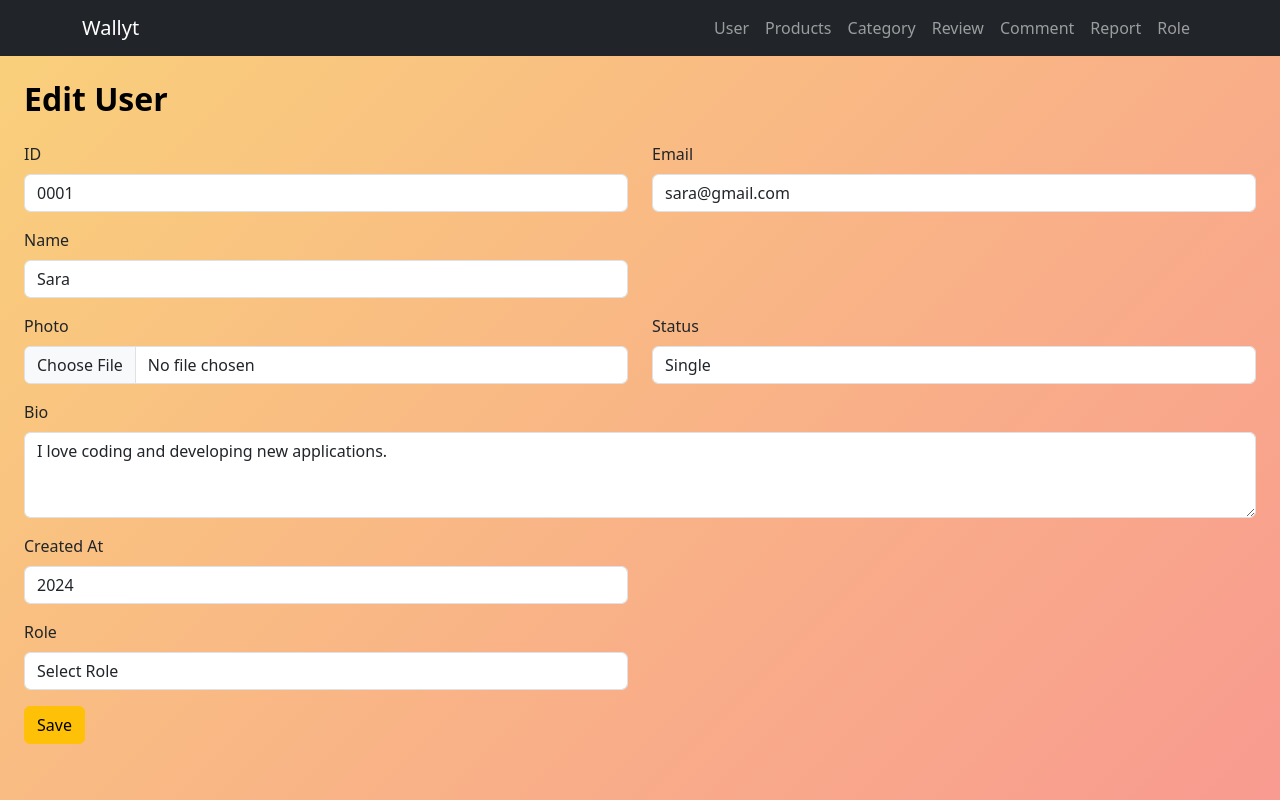
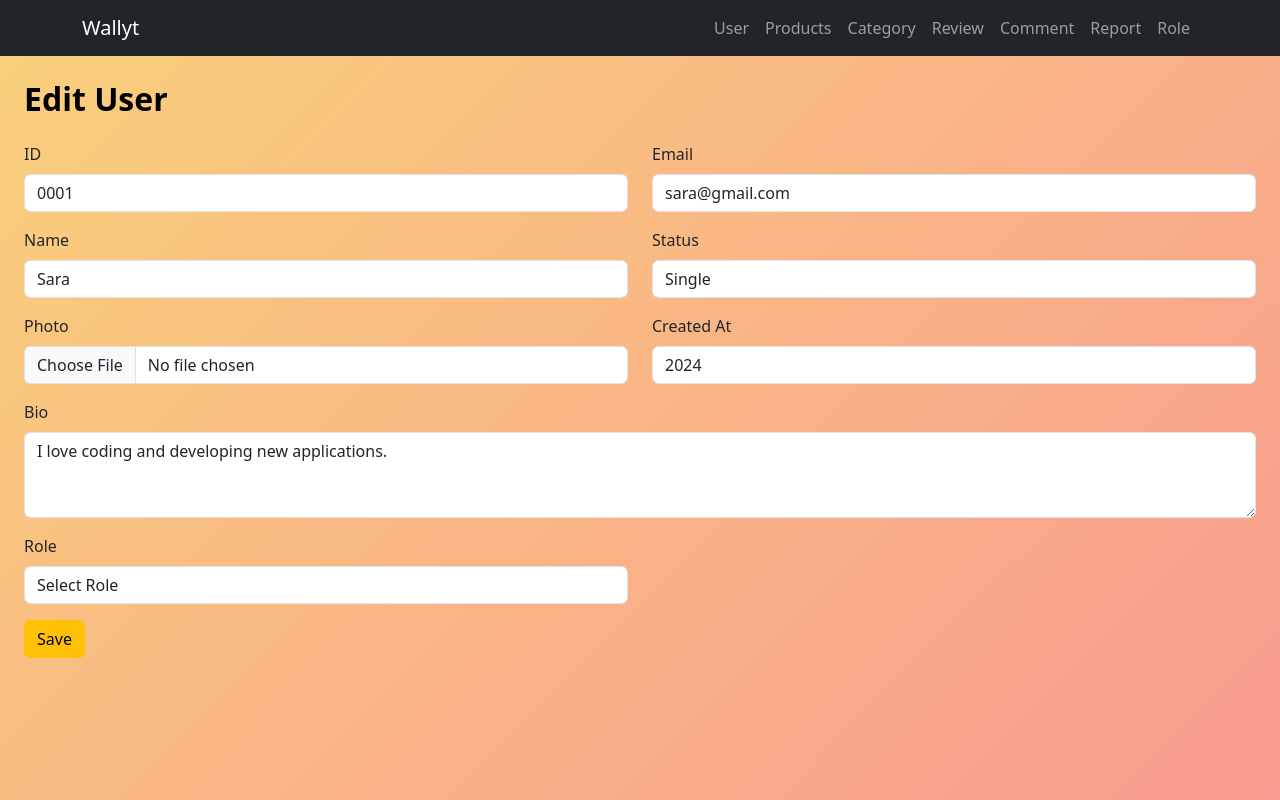
Before and after one commit to saraabdelrhman/admin-wallyt, a React (Create React App) app: page /useredit in a window 1280 px wide. Built offline with nearby package versions, Linux system fonts and the light colour scheme.

Commit message:
Update Useredit.js

```diff
--- a/src/components/Edit&Delete/Useredit.js
+++ b/src/components/Edit&Delete/Useredit.js
@@ -54,6 +54,7 @@ const UserEdit = () => {
     <Container fluid className="p-4">
       <h2 className="fw-bold mb-4">Edit User</h2>
       <Form>
+        {/* ID and Email */}
         <Row className="mb-3">
           <Col md={6}>
             <Form.Group controlId="formUserID">
@@ -79,6 +80,7 @@ const UserEdit = () => {
           </Col>
         </Row>
 
+        {/* Name and Status */}
         <Row className="mb-3">
           <Col md={6}>
             <Form.Group controlId="formUserName">
@@ -91,8 +93,20 @@ const UserEdit = () => {
               />
             </Form.Group>
           </Col>
+          <Col md={6}>
+            <Form.Group controlId="formUserStatus">
+              <Form.Label>Status</Form.Label>
+              <Form.Control
+                type="text"
+                name="status"
+                value={userData.status}
+                onChange={handleInputChange}
+              />
+            </Form.Group>
+          </Col>
         </Row>
 
+        {/* Photo and Created At */}
         <Row className="mb-3">
           <Col md={6}>
             <Form.Group controlId="formUserPhoto">
@@ -113,18 +127,19 @@ const UserEdit = () => {
             </Form.Group>
           </Col>
           <Col md={6}>
-            <Form.Group controlId="formUserStatus">
-              <Form.Label>Status</Form.Label>
+            <Form.Group controlId="formUserCreatedAt">
+              <Form.Label>Created At</Form.Label>
               <Form.Control
                 type="text"
-                name="status"
-                value={userData.status}
+                name="createdAt"
+                value={userData.createdAt}
                 onChange={handleInputChange}
               />
             </Form.Group>
           </Col>
         </Row>
 
+        {/* Bio */}
         <Row className="mb-3">
           <Col md={12}>
             <Form.Group controlId="formUserBio">
@@ -134,20 +149,6 @@ const UserEdit = () => {
                 rows={3}
                 name="bio"
                 value={userData.bio}
-                onChange={handleInputChange}
-              />
-            </Form.Group>
-          </Col>
-        </Row>
-
-        <Row className="mb-3">
-          <Col md={6}>
-            <Form.Group controlId="formUserCreatedAt">
-              <Form.Label>Created At</Form.Label>
-              <Form.Control
-                type="text"
-                name="createdAt"
-                value={userData.createdAt}
                 onChange={handleInputChange}
               />
             </Form.Group>
```
